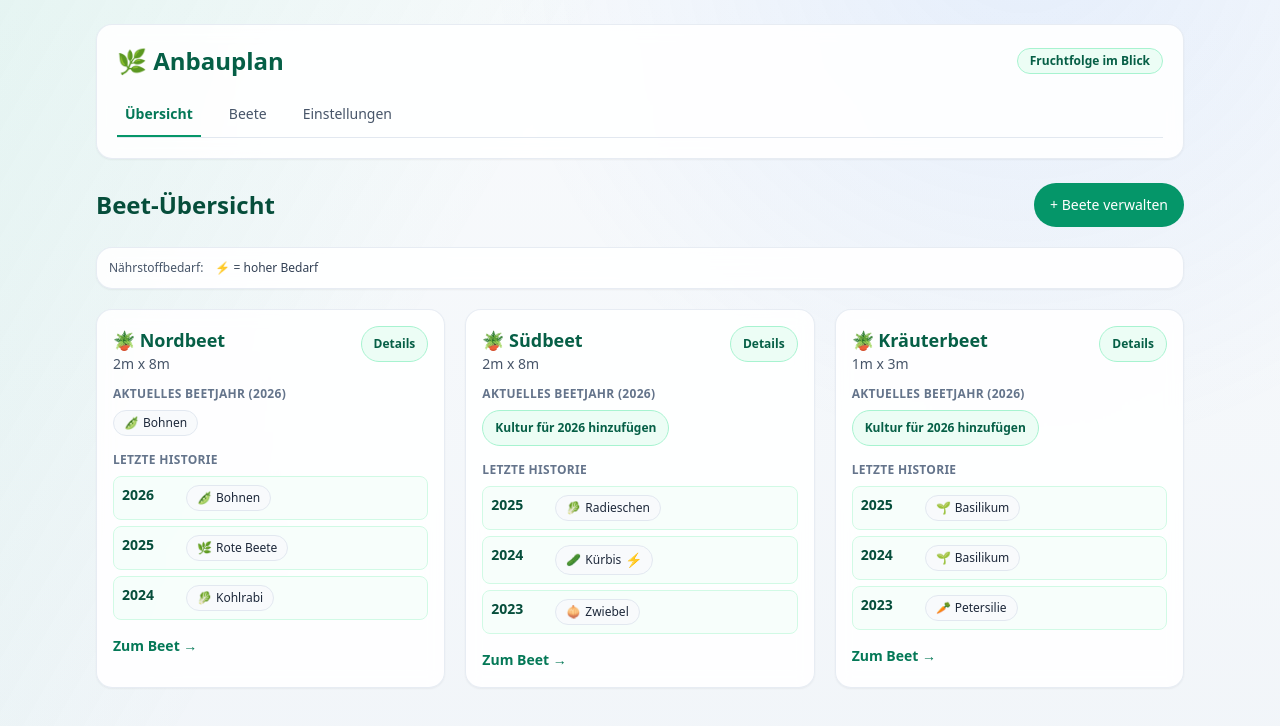
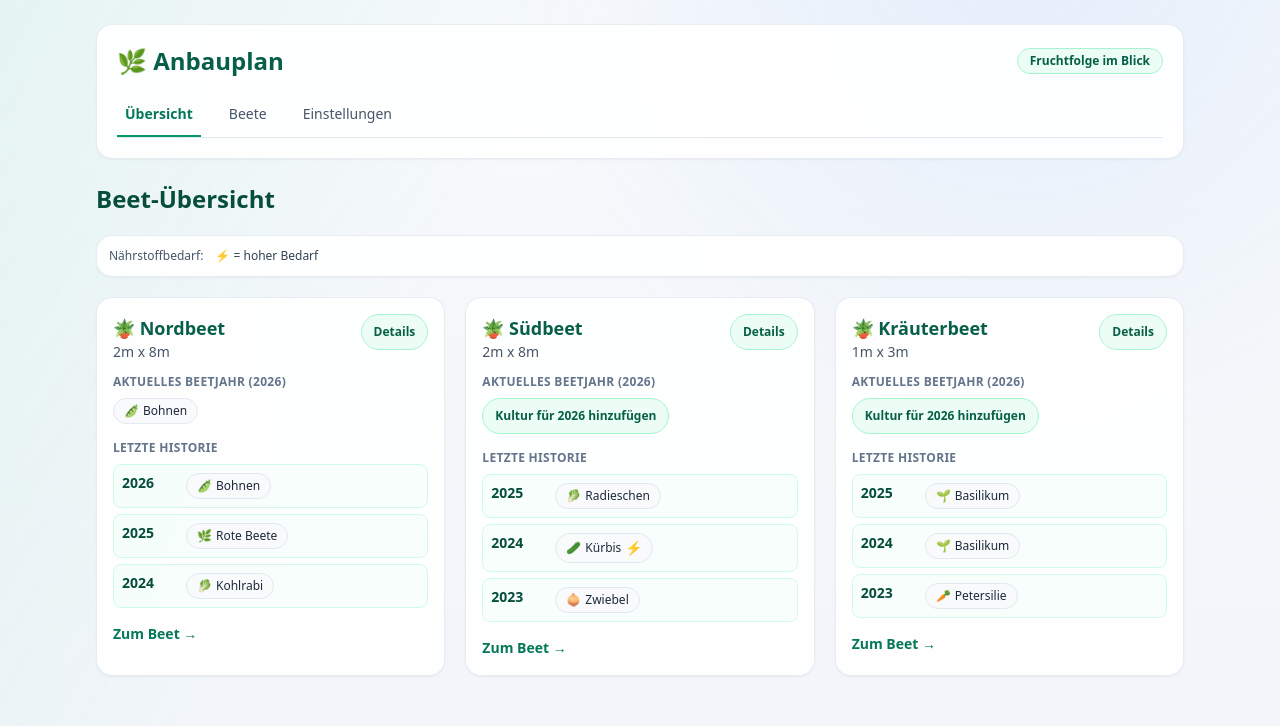
Before and after one commit to widmerin/Garden-Planner, a Nuxt app: page / in a window 1280 px wide. Shown: the top 726 px of the page. Built offline with nearby package versions, Linux system fonts and the light colour scheme.

Commit message:
Remove Beete verwalten button

```diff
--- a/assets/css/main.css
+++ b/assets/css/main.css
@@ -50,18 +50,6 @@ body::before {
   }
 }
 
-.chip-demand-low {
-  @apply border border-sky-200 bg-sky-100 text-sky-800;
-}
-
-.chip-demand-medium {
-  @apply border border-amber-200 bg-amber-100 text-amber-800;
-}
-
-.chip-demand-high {
-  @apply border border-rose-200 bg-rose-100 text-rose-800;
-}
-
 a,
 button,
 input,
--- a/pages/index.vue
+++ b/pages/index.vue
@@ -48,11 +48,8 @@ const hasHighDemand = (value: NutrientDemand | string): boolean => {
 
 <template>
   <section class="space-y-5">
-    <div class="flex flex-col gap-2 sm:flex-row sm:items-center sm:justify-between">
+    <div class="flex flex-col gap-2">
       <h2 class="text-xl font-semibold text-emerald-900 sm:text-2xl">Beet-Übersicht</h2>
-      <NuxtLink class="inline-flex min-h-11 items-center justify-center rounded-full bg-emerald-600 px-4 py-2 text-sm font-medium text-white hover:bg-emerald-700" to="/beds">
-        + Beete verwalten
-      </NuxtLink>
     </div>
 
     <div class="card-soft flex flex-wrap items-center gap-3 p-3 text-xs font-medium">
```
